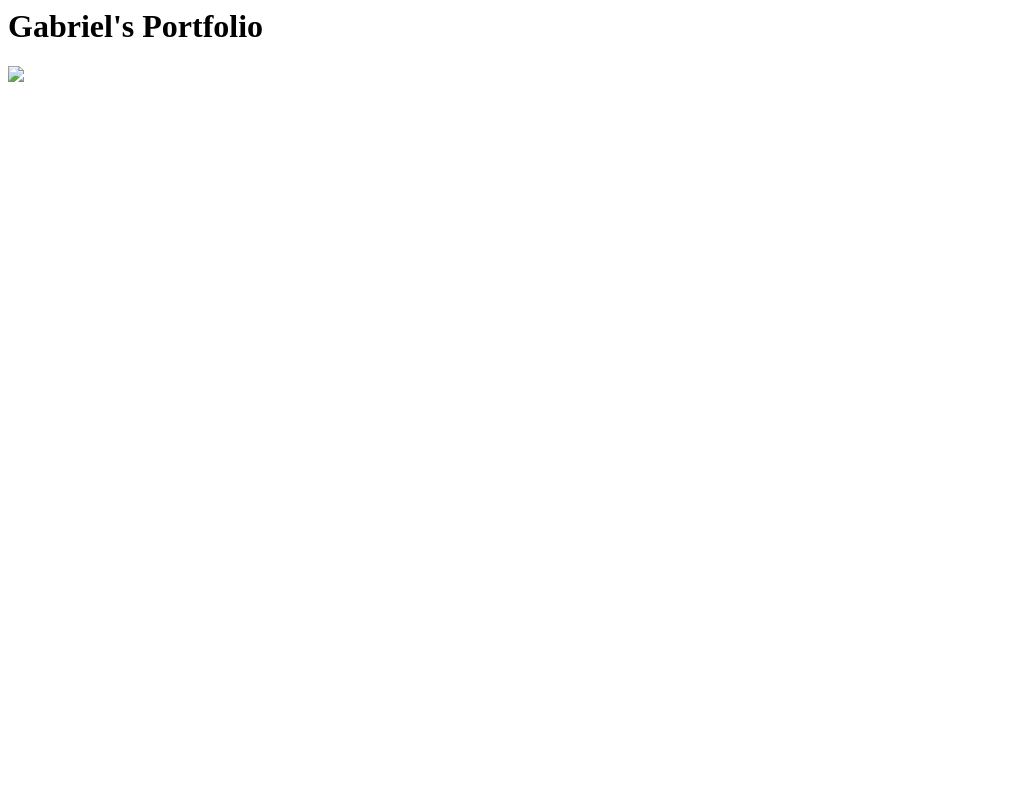
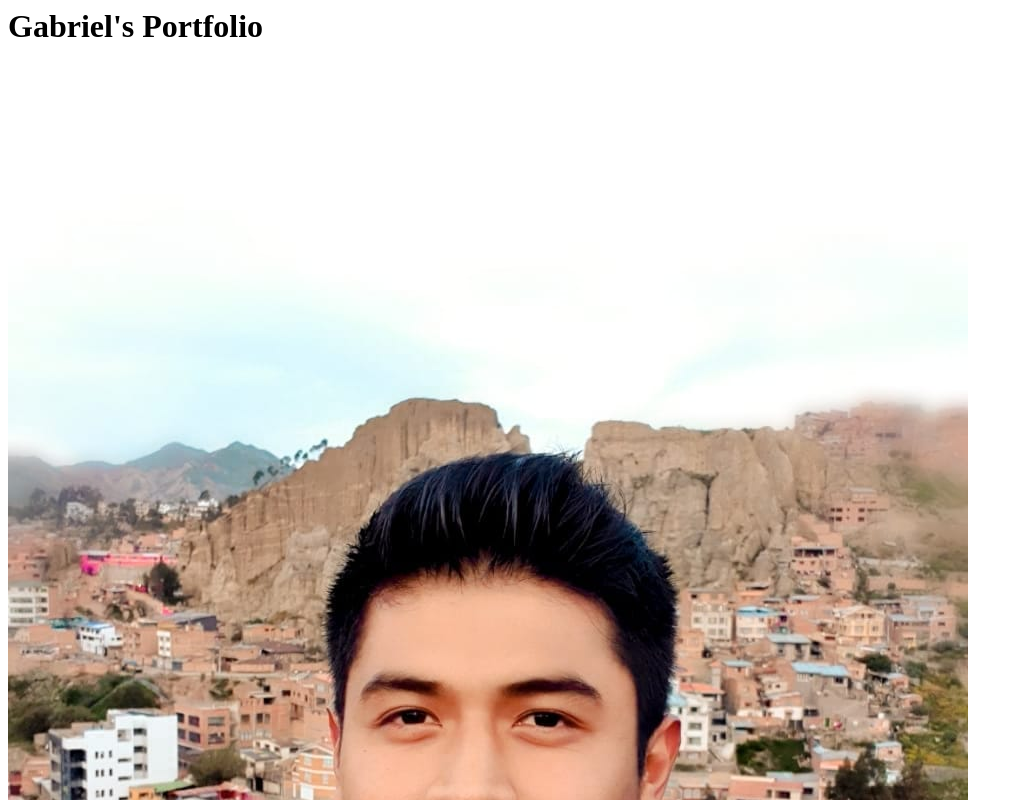
Before and after one commit to gabrielrojassilva/gabrielrojassilva.github.io, a plain HTML site: page index.html in a window 1280 px wide. Shown: the top 800 px of the page, without its empty margins (0-1023 px from the left). Drawn offline with Linux system fonts and the light colour scheme.

Commit message:
Update index.html

```diff
--- a/index.html
+++ b/index.html
@@ -1,4 +1,4 @@
 <html>
     <h1>Gabriel's Portfolio</h1>
-    <img src="./control2.jpg" />
+    <img src="./me.jpg" />
 </html>
```
